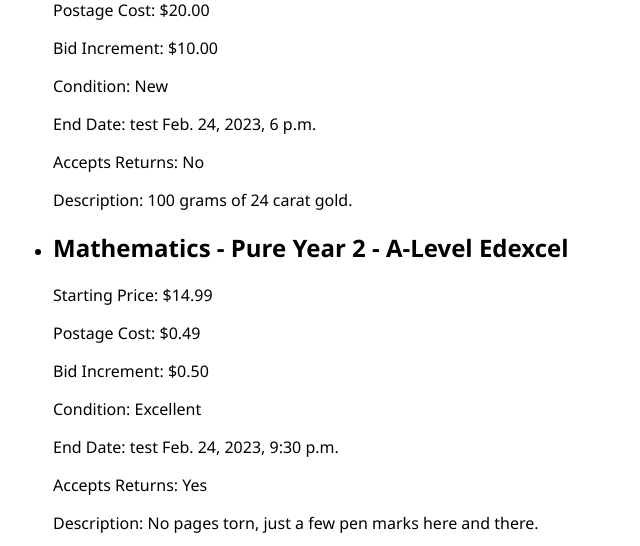
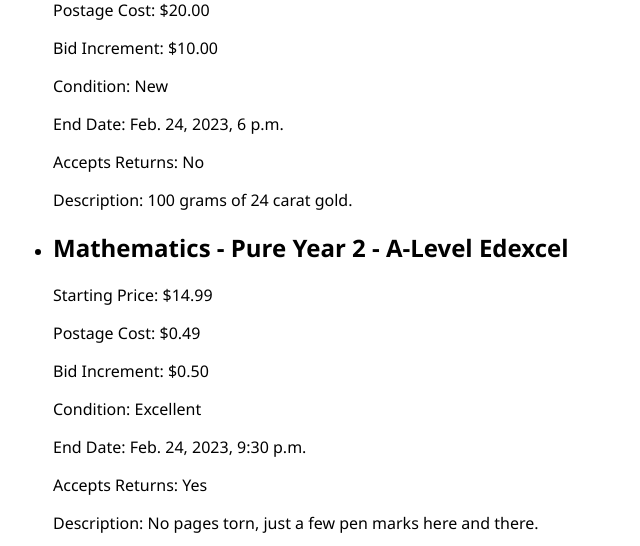
Before and after one commit to MeanMachine0/auctionWebApp, a Django app: page /buy/ in a window 1280 px wide. Shown: the part 230-776 px from the top of the page, without its empty margins (0-640 px from the left). Run offline with Django 4.2, Linux system fonts and the light colour scheme; data comes from the database, SQL or seed files in the repository.

Commit message:
reverted test

```diff
--- a/hello/templates/hello/buy.html
+++ b/hello/templates/hello/buy.html
@@ -12,7 +12,7 @@
         <p>Postage Cost: ${{ item.postageCost }}</p>
         <p>Bid Increment: ${{ item.bidIncrement }}</p>
         <p>Condition: {{ item.get_condition_display }}</p>
-        <p>End Date: test {{ item.endDateTime }}</p>
+        <p>End Date: {{ item.endDateTime }}</p>
         <p>Accepts Returns: {% if item.acceptReturns %}Yes{% else %}No{% endif %}</p>
         <p>Description: {{ item.description }}</p>
       </li>
```
